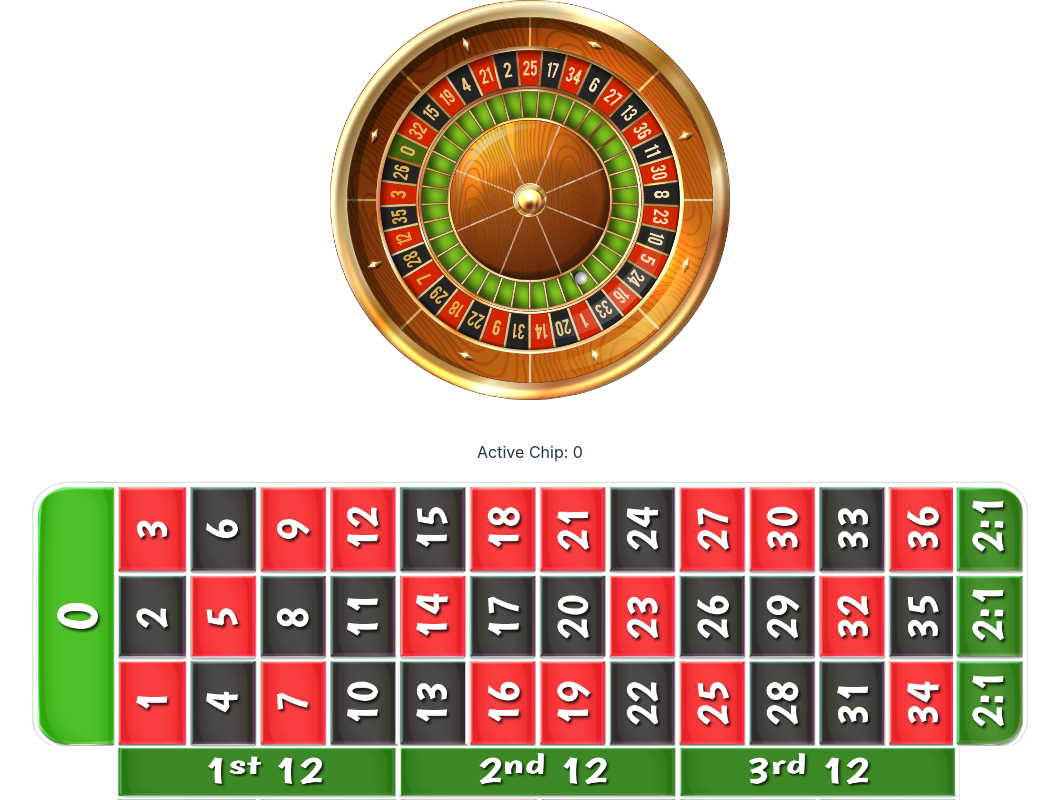
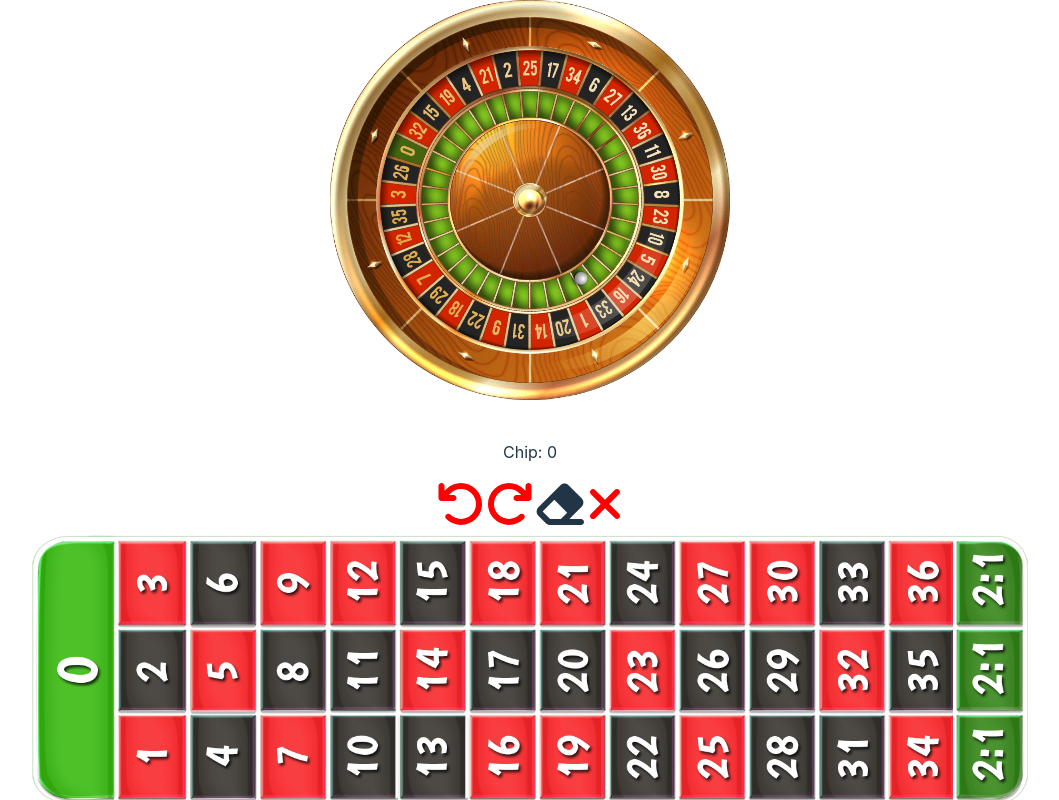
Before and after one commit to DaniLedes99/Roulette, a React (Vite) app: page / in a window 1280 px wide. Shown: the top 800 px of the page, without its empty margins (110-1169 px from the left). Built offline with nearby package versions, Linux system fonts and the light colour scheme.

Commit message:
botones hechos

```diff
--- a/package.json
+++ b/package.json
@@ -10,6 +10,9 @@
     "preview": "vite preview"
   },
   "dependencies": {
+    "@fortawesome/fontawesome-svg-core": "^6.6.0",
+    "@fortawesome/free-solid-svg-icons": "^6.6.0",
+    "@fortawesome/react-fontawesome": "^0.2.2",
     "animejs": "^3.2.2",
     "react": "^18.2.0",
     "react-dom": "^18.2.0"
--- a/src/Components/Board.css
+++ b/src/Components/Board.css
@@ -148,3 +148,30 @@
   transform: translateX(-50%) translateY(-50%);
 
 }
+
+/* Asegúrate de que el contenedor de la imagen tenga un tamaño definido */
+.cross-container {
+  display: inline-block;
+  overflow: hidden; /* Oculta cualquier parte de la imagen que se desborde del contenedor */
+}
+
+.cross {
+  display: block; /* Elimina el espacio debajo de la imagen */
+  width: 100%;
+  transition: transform 0.3s ease; /* Transición suave para transformaciones */
+}
+
+/* Agranda la imagen al hacer hover sobre el contenedor */
+.cross-container:hover .cross {
+  transform: scale(1.1); /* Agranda la imagen un 10% */
+}
+
+/* Achica la imagen al hacer clic en el contenedor */
+.cross-container:active .cross {
+  transform: scale(0.9); /* Achica la imagen un 10% */
+}
+
+/* Opcional: para una transición más rápida al hacer clic */
+.cross-container:active .cross {
+  transition: transform 0.1s ease;
+}
--- a/src/Components/Board.jsx
+++ b/src/Components/Board.jsx
@@ -7,11 +7,22 @@ import Black from "../../img/chip_black.png";
 import Blue from "../../img/chip_blue.png";
 import Orange from "../../img/chip_orange.png";
 import Purple from "../../img/chip_purple.png";
+import { FontAwesomeIcon } from '@fortawesome/react-fontawesome'
+import { faXmark } from '@fortawesome/free-solid-svg-icons';
+import { faArrowRotateLeft } from '@fortawesome/free-solid-svg-icons';
+import { faArrowRotateRight } from '@fortawesome/free-solid-svg-icons';
+import { faEraser } from '@fortawesome/free-solid-svg-icons';
 import React, { useState } from "react";
+
 
 const Board = ({ activeChip, chipValue }) => {
   const [imagenPos, setImagenPos] = useState({ x: -1, y: -1 }); // Para almacenar la posición de la imagen
   const [chipTipo, setChipTipo] = useState(null);
+  const [fichas, setFichas] = useState([]);
+  const [historialFichas, setHistorialFichas] = useState([]);
+const [deshechas, setDeshechas] = useState([]);
+const [nextId, setNextId] = useState(1);
+
 
   let APUESTAS = {
     menoresA12: 0,
@@ -39,6 +50,17 @@ const Board = ({ activeChip, chipValue }) => {
     }
   };
 
+  const clearAllChips = () => {
+    setFichas([]);
+  };
+
+  const borrarFicha = (id) => {
+    // Filtrar las fichas para eliminar la ficha con el id especificado
+    const nuevasFichas = fichas.filter(ficha => ficha.id !== id);
+    setFichas(nuevasFichas);
+  };
+
+
   const handleCellClickDownUp = (j, i, chipValue, APUESTAS, tableId) => {
     if (activeChip != null) {
       switch (j) {
@@ -55,13 +77,36 @@ const Board = ({ activeChip, chipValue }) => {
           console.log("Opción no reconocida");
           break;
       }
-      console.log(APUESTAS);
-      setImagenPos({ x: j, y: i, tableId: tableId });
-      setChipTipo(activeChip);
+      setHistorialFichas([...historialFichas, [...fichas]]);
+      setDeshechas([]);
+
+      // Añadir una nueva ficha al estado con un id único
+      setFichas([...fichas, { id: nextId, x: j, y: i, tableId: tableId, chipType: activeChip }]);
+      setNextId(nextId + 1);
     } else {
       console.log("No se eligió ninguna chip");
     }
   };
+
+  const deshacer = () => {
+    if (historialFichas.length > 0) {
+      const estadoAnterior = historialFichas.pop(); // Obtener el estado anterior
+      setDeshechas([...deshechas, [...fichas]]); // Guardar el estado actual en deshechas
+      setFichas(estadoAnterior); // Restaurar el estado anterior
+      setHistorialFichas([...historialFichas]); // Actualizar el historial
+    }
+  };
+
+  const rehacer = () => {
+    if (deshechas.length > 0) {
+      const estadoRehecho = deshechas.pop(); // Obtener el estado rehecho
+      setHistorialFichas([...historialFichas, [...fichas]]); // Guardar el estado actual en historial
+      setFichas(estadoRehecho); // Restaurar el estado rehecho
+      setDeshechas([...deshechas]); // Actualizar la pila de deshechas
+    }
+  };
+
+
 
   const getImageClass = (tableId) => {
     switch (tableId) {
@@ -97,7 +142,6 @@ const Board = ({ activeChip, chipValue }) => {
       const fila = [];
       for (let j = 0; j < columnas; j++) {
         const numeroCasilla = i * columnas + j + 1;
-
         fila.push(
           <td
             key={numeroCasilla}
@@ -108,9 +152,24 @@ const Board = ({ activeChip, chipValue }) => {
               <img
                 src={getChipImage(activeChip)}
                 alt="chip"
-                className={`image-default ${getImageClass(tableId)}`} // Aplicar clases CSS
+                className={`image-default ${getImageClass(tableId)}`}
               />
             )}
+
+            {/* Renderizar las fichas existentes en esta celda */}
+            {fichas.filter(ficha => ficha.x === j && ficha.y === i && ficha.tableId === tableId).map(ficha => (
+              <img
+                key={ficha.id}
+                src={getChipImage(ficha.chipType)}
+                alt="chip"
+                className={`image-default ${getImageClass(tableId)}`}
+                onClick={(e) => {
+                  e.stopPropagation(); // Evita que el clic en la ficha active la celda
+                  borrarFicha(ficha.id);
+                }}
+
+              />
+            ))}
           </td>
         );
       }
@@ -133,11 +192,30 @@ const Board = ({ activeChip, chipValue }) => {
   newArray.push(lastValue);
 
 
+  const [modoBorrado, setModoBorrado] = useState(false);
+
+const toggleModoBorrado = () => {
+  setModoBorrado(!modoBorrado);
+};
+
   return (
     <>
       <div className="Board-container-main">
-        <p>Active Chip: {activeChip} {chipValue}</p>
-
+        <div className="buttons-container">
+        <p>Chip: {activeChip} {chipValue}</p>
+        <div class="cross-container">
+        <FontAwesomeIcon  onClick={deshacer} disabled={historialFichas.length === 0} icon={faArrowRotateLeft} size="3x" className="cross" color="red" />
+        </div>
+        <div class="cross-container">
+        <FontAwesomeIcon icon={faArrowRotateRight} onClick={rehacer} disabled={deshechas.length === 0} size="3x" className="cross" color="red"/>
+        </div>
+        <div class="cross-container">
+        <FontAwesomeIcon icon={faEraser}  size="3x" onClick={toggleModoBorrado} className="cross" />
+      </div>
+      <div class="cross-container">
+      <FontAwesomeIcon icon={faXmark}onClick={clearAllChips} className="cross" color="red" size="3x"></FontAwesomeIcon>
+      </div>
+        </div>
         <div className="Board-container-up">
           <div className="Tabla-overlay-up">
             <div className="container-img-table">
```
Also changed, not shown: 1 other file (tests, documents, lock files or other folders).
